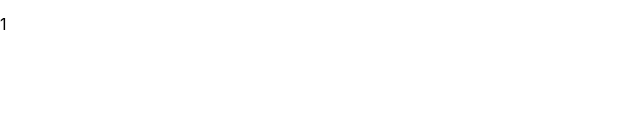
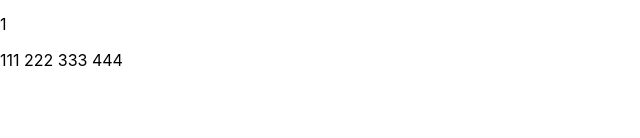
Before and after one commit to YuliyaMartinchuk/cra-webstorm, a React (Create React App) app: page / in a window 1280 px wide. Shown: the part 162-300 px from the top of the page, without its empty margins (0-640 px from the left). Built offline with nearby package versions, Linux system fonts and the light colour scheme.

Commit message:
add Post

```diff
--- a/src/index.tsx
+++ b/src/index.tsx
@@ -10,6 +10,12 @@ const root = ReactDOM.createRoot(
 root.render(
   <React.StrictMode>
     <App />
+      <div>
+          111
+          222
+          333
+          444
+      </div>
   </React.StrictMode>
 );
 
```
Also changed, not shown: src/Post/Post.tsx (added, +10 -0 lines).
